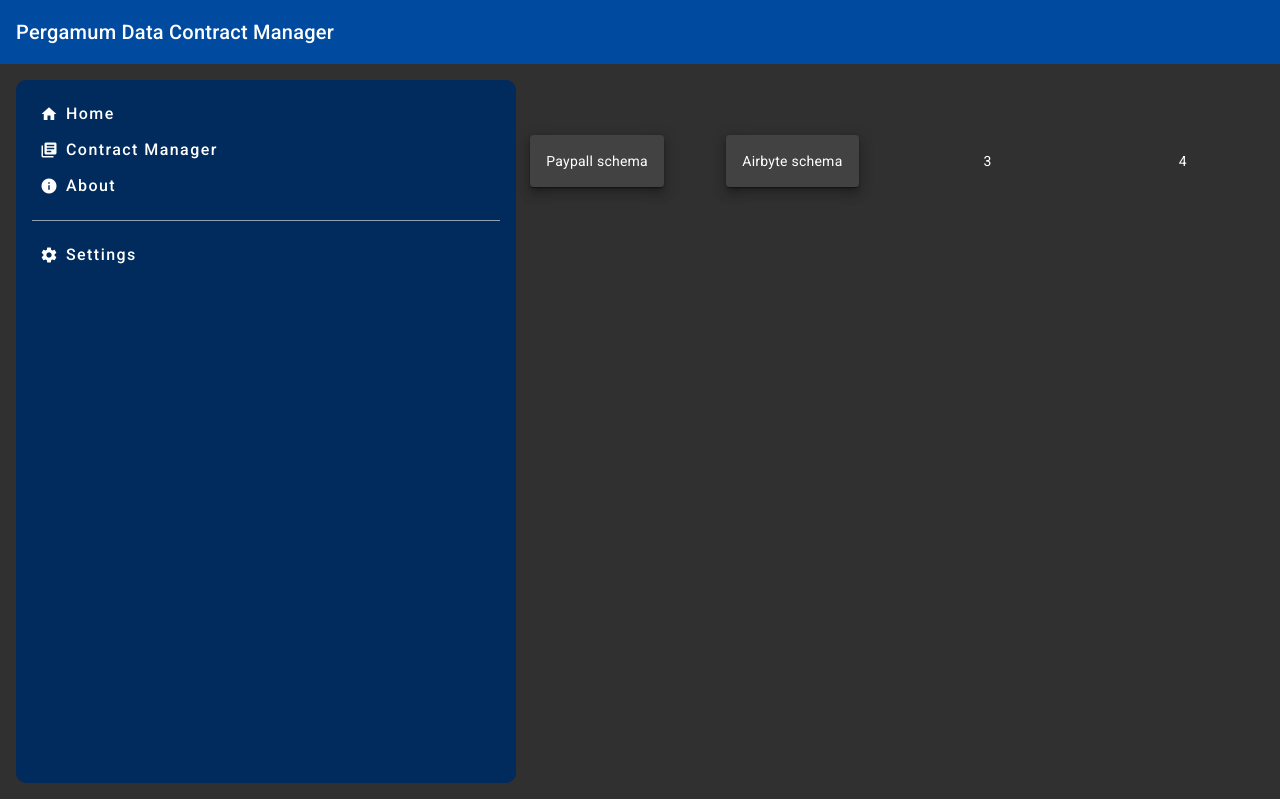
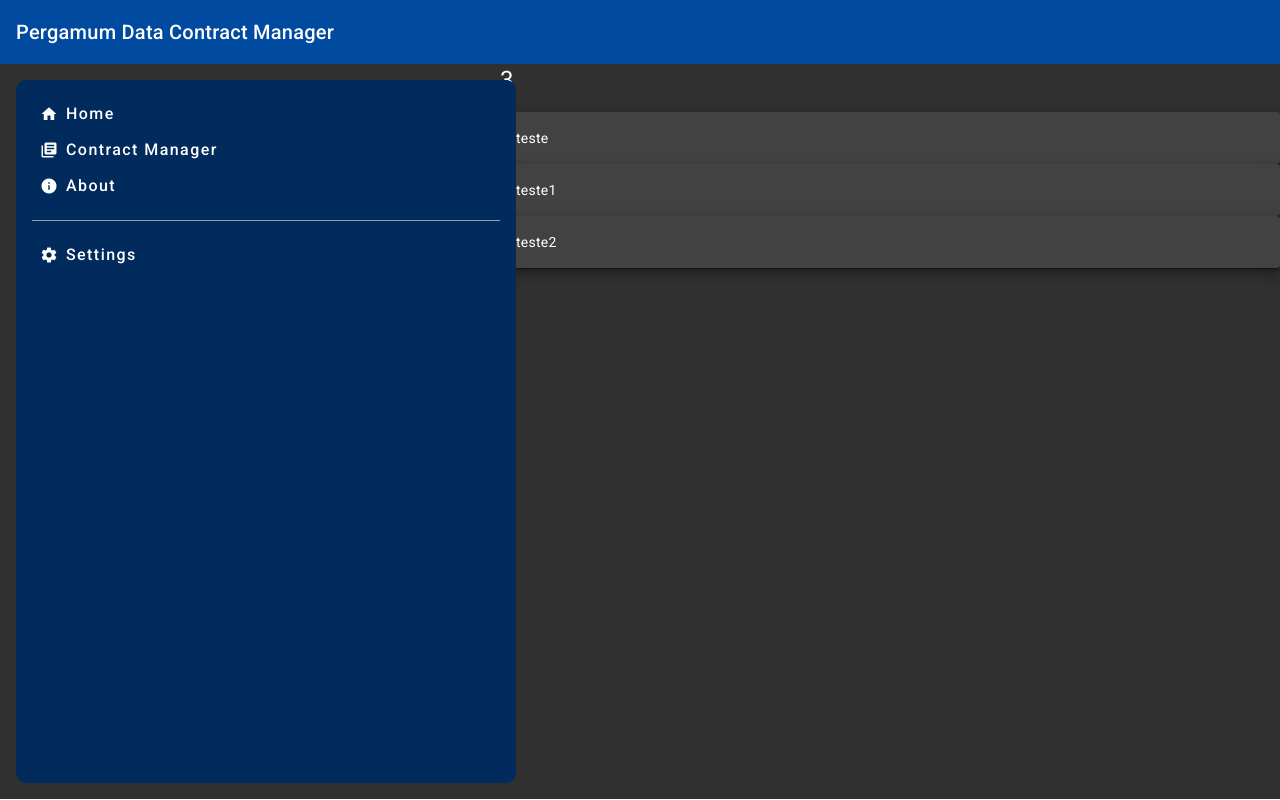
Before and after one commit to tmilitino/pergamum-front, an Angular app: page / in a window 1280 px wide. Built offline with nearby package versions, Linux system fonts and the light colour scheme.

Commit message:
create new card grid component

```diff
--- a/src/app/app.component.html
+++ b/src/app/app.component.html
@@ -30,18 +30,6 @@
         </button>
     </mat-sidenav>
     <mat-sidenav-content>
-        <mat-grid-list cols="4" rowHeight="4:4">
-            <mat-grid-tile>
-                <mat-card>
-                    <mat-card-content class="mat-elevation-z8 exemple-card">Paypall schema</mat-card-content>
-                </mat-card></mat-grid-tile>
-            <mat-grid-tile>
-                <mat-card>
-                    <mat-card-content class="mat-elevation-z8 exemple-card">Airbyte schema</mat-card-content>
-                </mat-card>
-            </mat-grid-tile>
-            <mat-grid-tile>3</mat-grid-tile>
-            <mat-grid-tile>4</mat-grid-tile>
-        </mat-grid-list>
+        <app-card-grid></app-card-grid>
     </mat-sidenav-content>
 </mat-sidenav-container>
--- a/src/app/app.component.ts
+++ b/src/app/app.component.ts
@@ -6,15 +6,15 @@ import { MatSidenavModule } from '@angular/material/sidenav';
 import { MatButtonModule } from '@angular/material/button';
 import { MatIconModule } from '@angular/material/icon';
 import { MatDividerModule } from '@angular/material/divider';
-import { MatCardModule } from '@angular/material/card';
-import {MatGridListModule} from '@angular/material/grid-list';
+import { CardGridComponent } from './components/card-grid/card-grid.component'
 
 @Component({
   selector: 'app-root',
   standalone: true,
-  imports: [CommonModule, RouterOutlet, MatToolbarModule, MatSidenavModule, MatButtonModule,
-    MatIconModule,
-    MatDividerModule, MatCardModule, MatGridListModule, ],
+  imports: [CommonModule, RouterOutlet,
+    MatToolbarModule, MatSidenavModule,
+    MatButtonModule, MatIconModule,
+    MatDividerModule, CardGridComponent],
   templateUrl: './app.component.html',
   styleUrl: './app.component.scss'
 })
--- /dev/null
+++ b/src/app/components/card-grid/card-content/card-content.component.html
@@ -0,0 +1,3 @@
+<mat-card>
+    <mat-card-content class="mat-elevation-z8 exemple-card">{{contract1.name}}</mat-card-content>
+</mat-card>
--- /dev/null
+++ b/src/app/components/card-grid/card-content/contract.ts
@@ -0,0 +1,3 @@
+export interface Contract {
+    name: string
+}
--- a/src/app/components/card-grid/card-grid.component.html
+++ b/src/app/components/card-grid/card-grid.component.html
@@ -1 +1,4 @@
-<p>card-grid works!</p>
+<mat-grid-list cols="4" rowHeight="4:4">
+    <h1>{{objectContract.length}}</h1>
+    <app-card-content *ngFor="let contract of objectContract" [contract1]="contract"></app-card-content>
+</mat-grid-list>
--- a/src/app/components/card-grid/card-grid.component.ts
+++ b/src/app/components/card-grid/card-grid.component.ts
@@ -1,12 +1,28 @@
 import { Component } from '@angular/core';
+import { MatCardModule } from '@angular/material/card';
+import { MatGridListModule } from '@angular/material/grid-list';
+import { CardContentComponent } from './card-content/card-content.component'
+import { CommonModule } from '@angular/common';
+
+
 
 @Component({
   selector: 'app-card-grid',
   standalone: true,
-  imports: [],
+  imports: [MatCardModule, MatGridListModule, CardContentComponent, CommonModule],
   templateUrl: './card-grid.component.html',
   styleUrl: './card-grid.component.scss'
 })
 export class CardGridComponent {
-
+  objectContract = [
+    {
+      name: "teste"
+    },
+    {
+      name: "teste1"
+    },
+    {
+      name: "teste2"
+    }
+  ]
 }
```
Also changed, not shown: src/app/components/card-grid/card-content/card-content.component.ts (added, +16 -0 lines), src/app/components/card-grid/card-content/card-content.component.scss (added), 1 other file (tests, documents, lock files or other folders).
